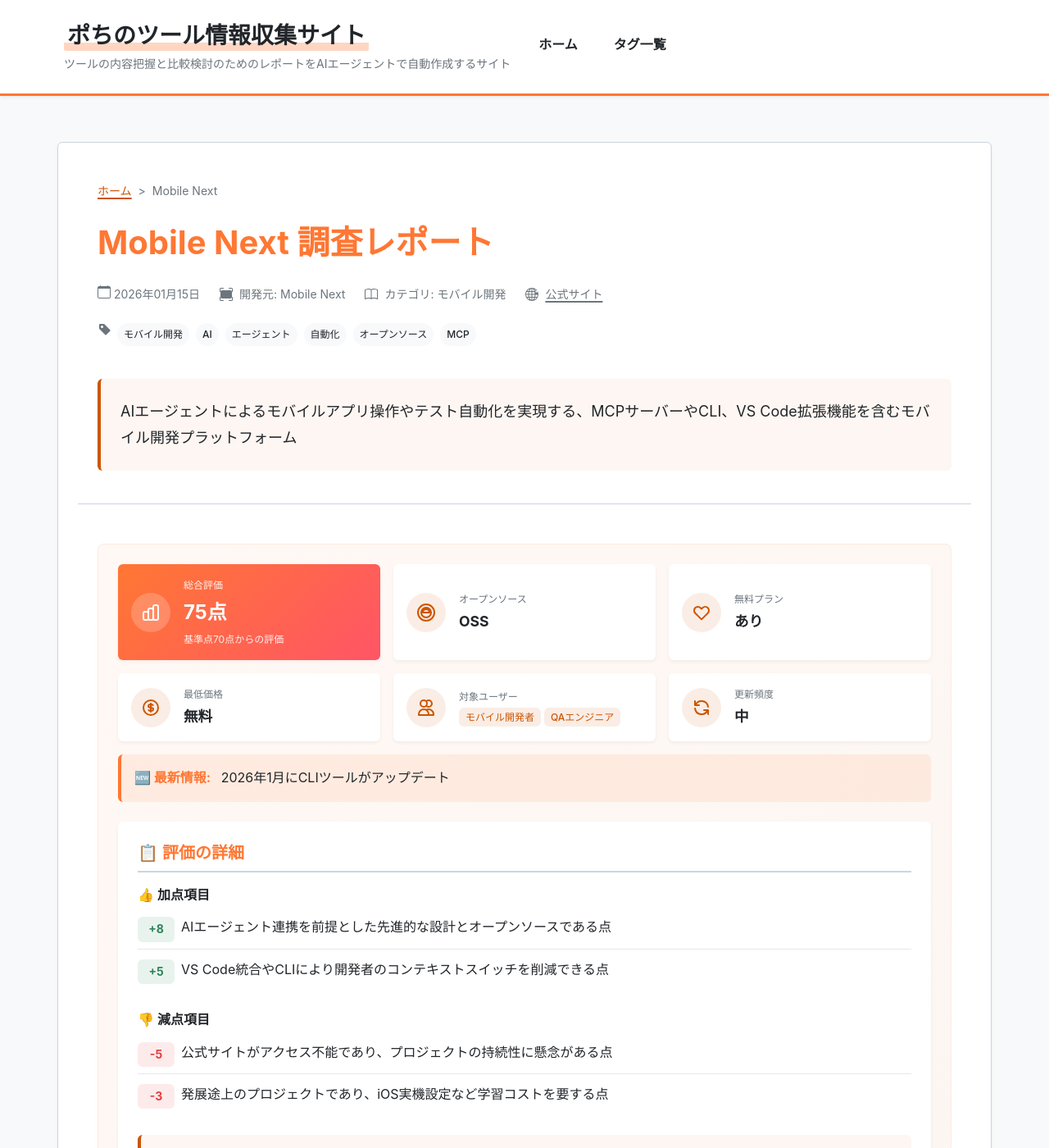
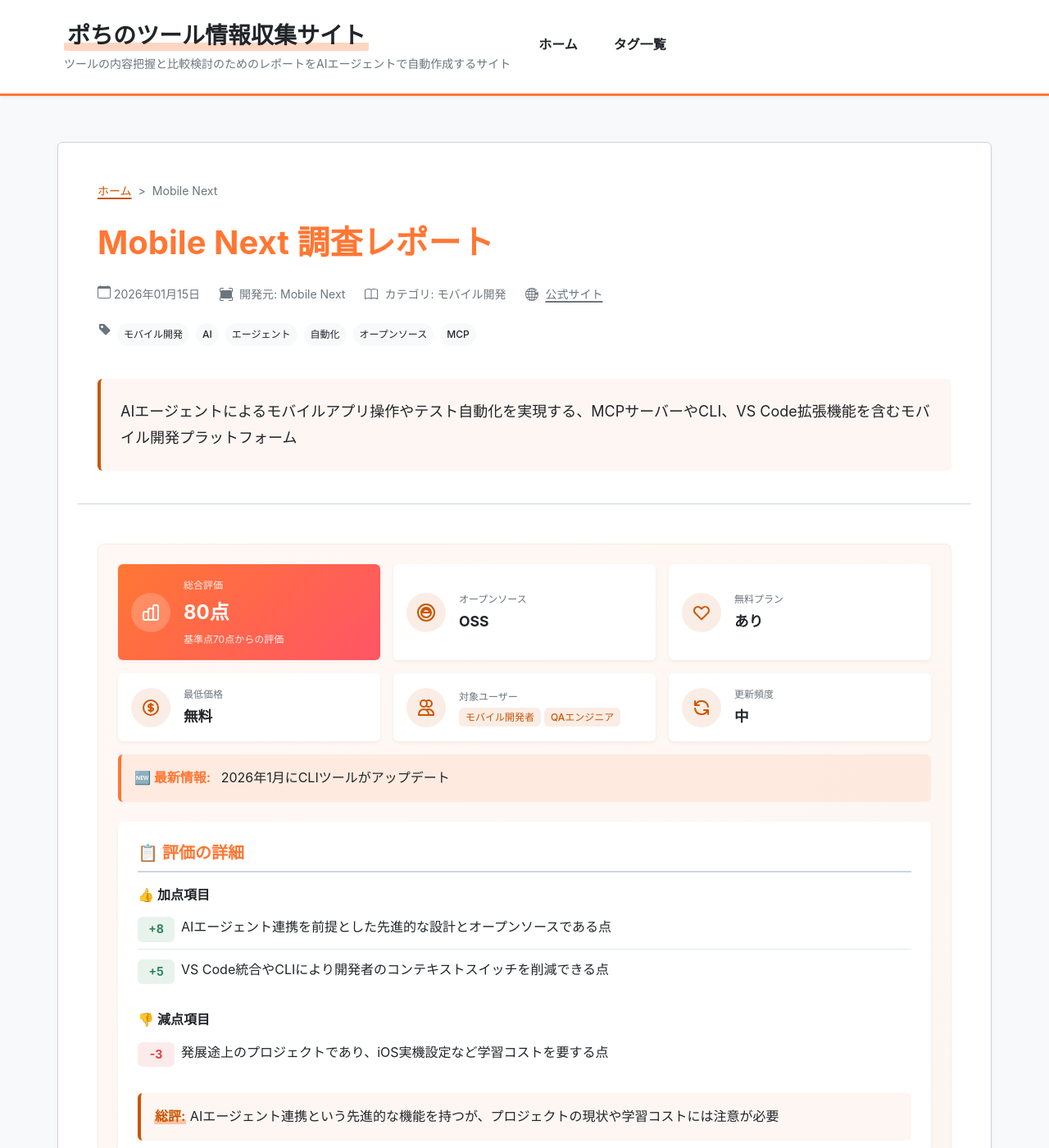
Before and after one commit to aegisfleet/tool-survey-report, a Jekyll site: the page built from _reports/mobile-next.md, in a window 1280 px wide and 1400 px high. Shown: the whole window at 82% size. Built offline with Jekyll 4.4.1, drawn with Linux system fonts in a browser that asks for light colours; some of the changed text lies outside the part shown.

Commit message:
Update Mobile Next report with accessible official site (#460)
Co-authored-by: google-labs-jules[bot] <161369871+google-labs-jules[bot]@users.noreply.github.com>

```diff
--- a/_reports/mobile-next.md
+++ b/_reports/mobile-next.md
@@ -4,7 +4,7 @@ tool_name: "Mobile Next"
 tool_reading: "モバイルネクスト"
 category: "モバイル開発"
 developer: "Mobile Next"
-official_site: "https://github.com/mobile-next"
+official_site: "https://mobilenexthq.com/"
 date: "2026-01-04"
 last_updated: "2026-01-15"
 tags:
@@ -25,7 +25,7 @@ quick_summary:
   latest_highlight: "2026年1月にCLIツールがアップデート"
   update_frequency: "中"
 evaluation:
-  score: 75
+  score: 80
   base_score: 70
   plus_points:
     - point: 8
@@ -33,8 +33,6 @@ evaluation:
     - point: 5
       reason: "VS Code統合やCLIにより開発者のコンテキストスイッチを削減できる点"
   minus_points:
-    - point: -5
-      reason: "公式サイトがアクセス不能であり、プロジェクトの持続性に懸念がある点"
     - point: -3
       reason: "発展途上のプロジェクトであり、iOS実機設定など学習コストを要する点"
   summary: "AIエージェント連携という先進的な機能を持つが、プロジェクトの現状や学習コストには注意が必要"
@@ -57,7 +55,7 @@ relationships:
 * **ツール名**: Mobile Next (Mobile Next Platform)
 * **ツールの読み方**: モバイルネクスト
 * **開発元**: Mobile Next
-* **公式サイト**: [https://github.com/mobile-next](https://github.com/mobile-next)
+* **公式サイト**: [https://mobilenexthq.com/](https://mobilenexthq.com/)
 * **関連リンク**:
   * GitHub: [https://github.com/mobile-next](https://github.com/mobile-next)
   * ドキュメント: [https://github.com/mobile-next/mobile-mcp/wiki](https://github.com/mobile-next/mobile-mcp/wiki)
```
